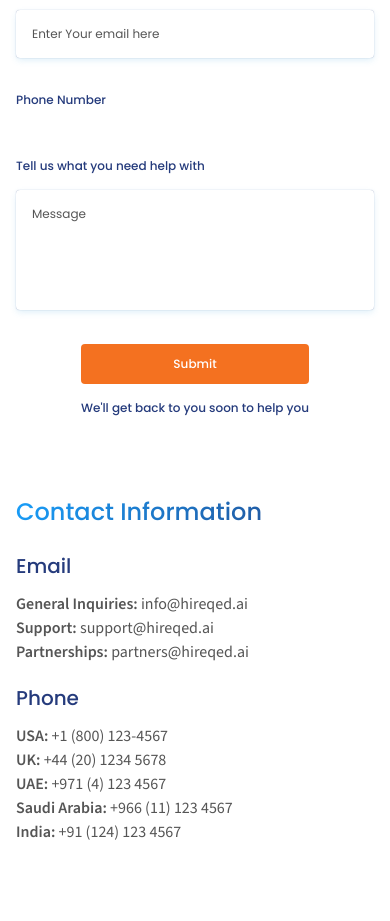
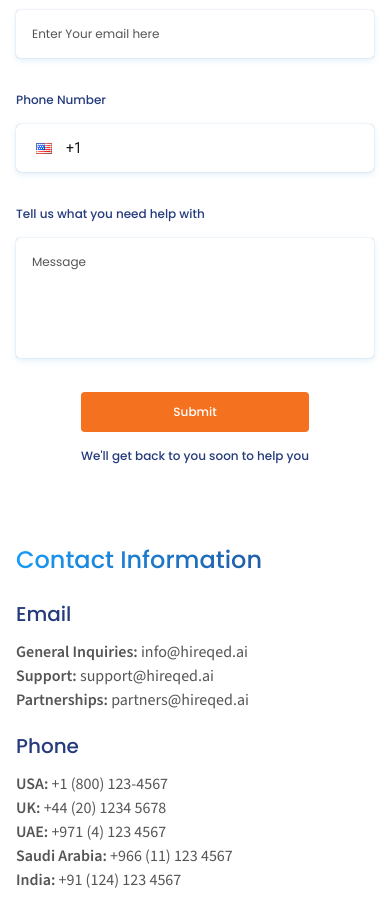
Before and after one commit to Harshad812/hireqed, a Next.js app: page /contact-us in a window 390 px wide. Shown: the part 800-1721 px from the top of the page. Built offline with nearby package versions, Linux system fonts and the light colour scheme.

Commit message:
How it Works page responsive design done

```diff
--- a/src/app/globals.css
+++ b/src/app/globals.css
@@ -69,3 +69,37 @@ body {
   -o-transform: translateY(-7px) rotate(-45deg);
   transform: translateY(-7px) rotate(-45deg);
 }
+
+/* custom-phone-input */
+.custom-phone-input .react-tel-input .flag-dropdown{
+  background-color: transparent;
+  border: 0;
+}
+.custom-phone-input .react-tel-input .form-control{
+  width: 100%;
+  border: 0;
+  box-shadow: 0px 2.7px 7.21px -0.9px #45A3DB33,0px 0px 0.9px 0px #253B7C80;
+  padding-left: 60px;
+  min-height: 64px;
+}
+.custom-phone-input .react-tel-input .selected-flag{
+  margin-left: 20px;
+}
+.custom-phone-input .react-tel-input .selected-flag .arrow{
+  display:none ;
+}
+@media (max-width:767px){
+  .custom-phone-input .react-tel-input .form-control{
+    min-height: 60px;
+  }
+}
+@media (max-width:575px){
+  .custom-phone-input .react-tel-input .form-control{
+    min-height: 48px;
+    padding-left: 50px;
+  }
+  .custom-phone-input .react-tel-input .selected-flag {
+    margin-left: 12px;
+}
+
+}
--- a/src/components/ContactUs/ContactUsForm/index.tsx
+++ b/src/components/ContactUs/ContactUsForm/index.tsx
@@ -1,3 +1,4 @@
+"use client"
 import { Button } from "@/components/Button";
 import { useState } from "react";
 import PhoneInput from "react-phone-input-2";
@@ -58,12 +59,12 @@ export const ContactUsForm = () => {
                     >
                       Phone Number
                     </label>
-                    <div className="">
-                      {/* <PhoneInput
+                    <div className="custom-phone-input">
+                      <PhoneInput
                         country={'us'}
                         value={''}
                         onChange={handlePhoneChange}
-                      /> */}
+                      />
                     </div>
                   </div>
                   <div className="flex flex-col gap-4">
--- a/src/components/HowItWorks/ExperienceEfficiency/index.tsx
+++ b/src/components/HowItWorks/ExperienceEfficiency/index.tsx
@@ -45,20 +45,20 @@ export const ExperienceEfficiency = () => {
     <section className="hero-section">
       <div className="2xl:py-[80px] xl:py-[70px] md:py-[60px] py-[50px]">
         <div className="container">
-          <div className="flex flex-col gap-12">
+          <div className="flex flex-col md:gap-12 gap-10">
             <div className="text-center">
               <h2 className="2xl:text-5xl lg:text-4xl sm:text-3xl text-2xl 2xl:leading-[62px] inline-block font-semibold text-center bg-primary-gradient bg-clip-text text-fill-transparent">
                 Experience Efficiency and Excellence
               </h2>
             </div>
-            <div className="grid grid-cols-4 gap-6">
+            <div className="grid xl:grid-cols-4 lg:grid-cols-2 grid-cols-1 sm:gap-6 gap-8">
               {ExperienceEfficiencyData.map((items, index) => (
                 <div
-                  className="bg-white rounded-lg py-7 px-4 shadow-card min-h-[324px] hover:bg-primary-gradient group"
+                  className="bg-white rounded-lg py-7 px-4 shadow-card sm:min-h-[324px] min-h-[280px] hover:bg-primary-gradient group"
                   key={index}
                 >
-                  <div className="flex flex-col gap-4">
-                    <div className="size-12">
+                  <div className="flex flex-col sm:gap-4 gap-2">
+                    <div className="">
                       <items.logo
                         className={clsx(
                           "sm:w-12 w-8 sm:h-12 h-8 transition-stroke duration-300 ease-in-out",
@@ -77,8 +77,8 @@ export const ExperienceEfficiency = () => {
                         }
                       />
                     </div>
-                    <div className="flex flex-col gap-6">
-                      <h2 className="text-[28px] inline-block font-semibold bg-primary-gradient bg-clip-text text-fill-transparent group-hover:text-fill-unset min-h-[84px] group-hover:text-white">
+                    <div className="flex flex-col sm:gap-6 gap-3">
+                      <h2 className="sm:text-[28px] text-2xl sm:leading-normal inline-block font-semibold bg-primary-gradient bg-clip-text text-fill-transparent group-hover:text-fill-unset xl:min-h-[84px] group-hover:text-white">
                         {items.title}
                       </h2>
                       <p className="text-gray-600 text-base font-normal font-source group-hover:text-white">
--- a/src/components/HowItWorks/HiringJourney/index.tsx
+++ b/src/components/HowItWorks/HiringJourney/index.tsx
@@ -141,11 +141,11 @@ const HiringJourneyDetailsCard: FC<HiringJourneyDetailsCardProps> = ({
   return (
     <div className="shadow-card bg-white rounded-lg xl:pt-8 pt-7 sm:pb-16 pb-14 xl:px-8 md:px-6 sm:px-5 px-4 w-full 2xl:max-w-[589px] xl:max-w-[490px] lg:max-w-[420px] max-w-[550px] font-source">
       <div className="flex flex-col md:gap-6 sm:gap-5 gap-3">
-        <div className="flex flex-col items-start gap-3">
+        <div className="flex flex-col items-start sm:gap-3 gap-1">
           <span className="bg-primary-gradient bg-clip-text text-fill-transparent inline-block text-xs font-medium uppercase">
             {`Step ${item.step}`}
           </span>
-          <h2 className="2xl:text-[40px] text-4xl 2xl:leading-[52px] inline-block font-medium bg-primary-gradient bg-clip-text text-fill-transparent">
+          <h2 className="2xl:text-[40px] sm:text-4xl text-2xl 2xl:leading-[52px] inline-block font-medium bg-primary-gradient bg-clip-text text-fill-transparent">
             {item.title}
           </h2>
         </div>
@@ -154,7 +154,7 @@ const HiringJourneyDetailsCard: FC<HiringJourneyDetailsCardProps> = ({
             <div className="flex flex-col">
               {item?.description?.map((item, i) => (
                 <p
-                  className="text-xl leading-[26px] text-gray-600 font-light font-source"
+                  className="sm:text-xl text-base sm:leading-[26px] text-gray-600 font-light font-source"
                   key={i}
                 >
                   <b className="font-semibold">{item.key}:</b>{" "}
@@ -185,9 +185,9 @@ export const HiringJourney = () => {
               </h2>
             </div>
             <div className="flex flex-col gap-16">
-              <div className="relative lg:pt-0 pt-[100px]">
+              <div className="relative lg:pt-0 sm:pt-[80px] pt-[50px]">
                 <Timeline />
-                <div className="flex flex-col xl:gap-[100px] gap-20">
+                <div className="flex flex-col xl:gap-[100px] lg:gap-20 sm:gap-24 gap-20">
                   {HiringJourneyDetailsData.map((items, index) => (
                     <div
                       className={clsx(
--- a/src/components/HowItWorks/Timeline/index.tsx
+++ b/src/components/HowItWorks/Timeline/index.tsx
@@ -22,7 +22,7 @@ const TimelineItem: FC<TimelineItemProps> = ({ gradient, icon }) => {
     <div className="flex flex-col items-center">
       {/* Icon Circle */}
       <div
-        className={`flex items-center justify-center w-14 h-14 ${gradient} rounded-full`}
+        className={`flex items-center justify-center xl:w-14 sm:w-12 w-8 xl:h-14 sm:h-12 h-8 ${gradient} rounded-full`}
       >
         {icon}
       </div>
@@ -75,7 +75,7 @@ export const Timeline: React.FC = () => {
   ];
 
   return (
-    <div className="flex flex-col h-full absolute top-0 -z-1 left-1/2 -translate-x-1/2 lg:py-[112px]">
+    <div className="flex flex-col h-full absolute top-0 -z-1 left-1/2 -translate-x-1/2 2xl:py-[112px] lg:py-[100px]">
       {steps.map((step, index) => (
         <div
           key={index}
@@ -83,26 +83,26 @@ export const Timeline: React.FC = () => {
             itemRefs.current[index] = el;
           }}
           data-index={index}
-          className={clsx("flex flex-col flex-1 items-center", {
-            "h-[387px]": index === 0,
-            "h-[420px]": index === 1,
-            "h-[440px]": index === 2,
-            "h-[394px]": index === 3,
-            "h-[418px]": index === 4,
-            "h-[457px]": index === 5,
-            "h-[545px]": index === 6,
+          className={clsx("flex flex-col items-center", {
+            "lg:h-[410px] sm:h-[730px] h-[630px]": index === 0,
+            "lg:h-[420px] sm:h-[700px] h-[640px]": index === 1,
+            "2xl:h-[440px] lg:h-[470px] sm:h-[740px] h-[700px]": index === 2,
+            "lg:h-[394px] sm:h-[670px] h-[615px]": index === 3,
+            "2xl:h-[418px] lg:h-[440px] md:h-[730px] sm:h-[720px] h-[650px]": index === 4,
+            "lg:h-[470px] sm:h-[720px] h-[630px]": index === 5,
+            "2xl:h-[545px] xl:h-[495px] lg:h-[570px] sm:h-[840px] h-[780px]": index === 6,
           })}
         >
           <TimelineItem
             gradient={`${activeSteps.includes(index)
-                ? "bg-primary-gradient"
-                : "bg-primary-1100"
+              ? "bg-primary-gradient"
+              : "bg-primary-1100"
               }`}
             icon={
               <div className="">
                 <step.Icon
                   strokeWidth="2"
-                  className="w-8 h-8"
+                  className="xl:w-8 sm:w-6 w-4 xl:h-8 sm:h-6 h-4"
                   fill={
                     !step.stroke
                       ? activeSteps.includes(index)
```
